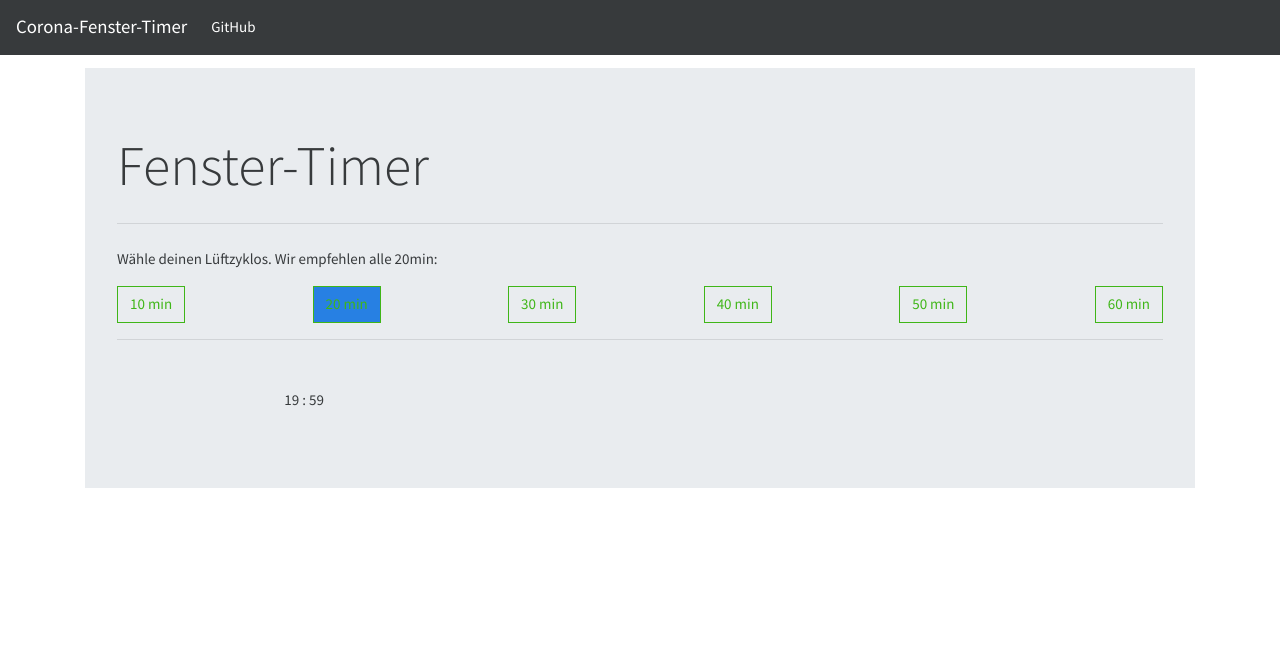
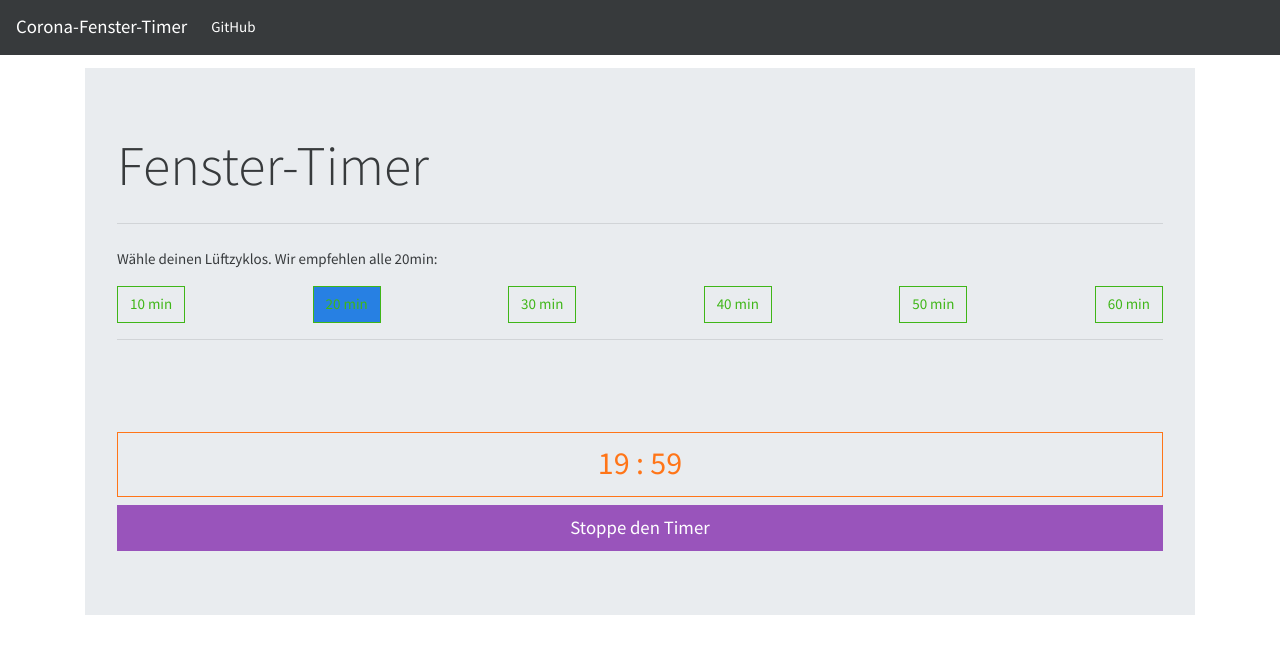
Before and after one commit to valplusplusle/coronaFensterTimer, a plain HTML site: page index.html in a window 1280 px wide. Both pictures are taken after a click on the button "Starte den Timer". Drawn offline with nearby package versions, Linux system fonts and the light colour scheme.

Commit message:
add a stop timer option

```diff
--- a/index.html
+++ b/index.html
@@ -43,8 +43,9 @@
             </div>
             <hr>
             <br>
-            <div id="timerButton" class="btn btn-info btn-lg" role="button" onclick="startTimer()">Starte den Timer</div>
-            <span id="timer"></span>
+            <div id="timerButton" class="btn btn-info btn-lg btn-block" role="button" onclick="startTimer()">Starte den Timer</div>
+            <div class="btn btn-outline-warning fixSizeTimer btn-block"><span id="timer"></span></div>
+            <div id="stopTimerButton" class="btn btn-info btn-lg btn-block" role="button" onclick="stopTimer()">Stoppe den Timer</div>
           </div>
 
     </main><!-- /.container -->
--- a/index.js
+++ b/index.js
@@ -1,4 +1,5 @@
 window.addEventListener("load", function(){
+    document.getElementById('stopTimerButton').style.visibility = 'hidden';
     loadConfig();
 });
 
@@ -37,9 +38,10 @@ function startReminder() {
 
 function startTimer() {
     document.getElementById('timerButton').style.visibility = 'hidden';
+    document.getElementById('stopTimerButton').style.visibility = 'visible';
     var minute = (localStorage.getItem('timer')-1);
     var sec = 60;
-    var intervalToShowCounter = setInterval(function() {
+    window.intervalToShowCounter = setInterval(function() {
       document.getElementById("timer").innerHTML = minute + " : " + sec;
       sec--;
       if (sec == 00) {
@@ -54,3 +56,10 @@ function startTimer() {
       }
     }, 1000);
 }
+
+function stopTimer() {
+    clearInterval(window.intervalToShowCounter);
+    document.getElementById('stopTimerButton').style.visibility = 'hidden';
+    document.getElementById("timer").innerHTML = "";
+    document.getElementById('timerButton').style.visibility = 'visible';
+}
--- a/style.css
+++ b/style.css
@@ -0,0 +1,5 @@
+.fixSizeTimer {
+    min-width: 100px;
+    min-height: 65px;
+    font-size: xx-large;
+}
```
